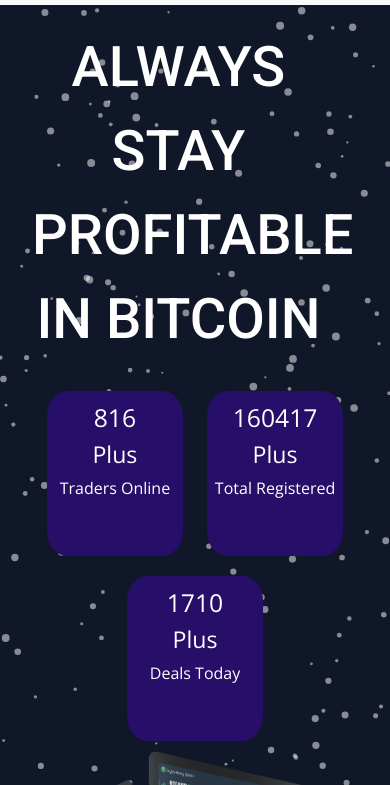
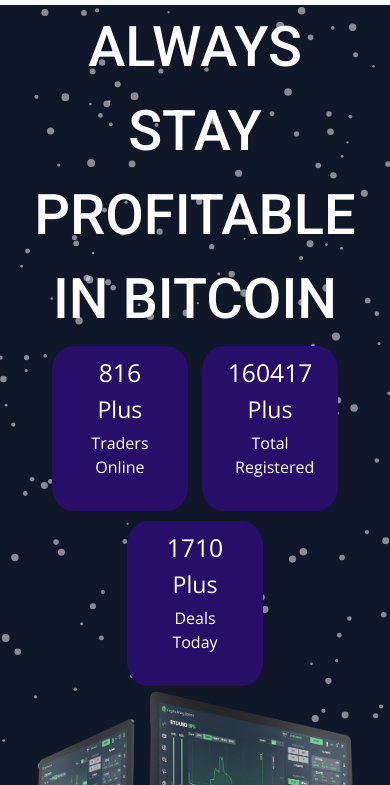
Before and after one commit to bigwells/expertstradefx.com, a plain HTML site: page index.html in a window 390 px wide. Shown: the part 59-844 px from the top of the page. Drawn offline with nearby package versions, Linux system fonts and the light colour scheme; a script that the page names is missing.

Commit message:
Add files via upload

```diff
--- a/css/styles.css
+++ b/css/styles.css
@@ -53,9 +53,9 @@ h1{
 
 }
 
-.p-container{
-    width: 60%;
-    margin-left: 30px;
+.title-p{
+    width: 70px;
+    margin: auto;
 }
 
 .pc-img{
@@ -264,8 +264,9 @@ h1{
 }
 
 @media(max-width: 1000px) {
-    #title{
+    .big-heading{
         width: 100%;
+        margin: auto;
     }
 
     .title-row{
@@ -273,6 +274,10 @@ h1{
         margin: auto;
     }
 
+    .header-container{
+        margin: 5px;
+    }
+
     .pc-img{
         position: static;
     }
--- a/index.html
+++ b/index.html
@@ -91,17 +91,17 @@
                         <div class="header-container">
                             <h2>816</h2>
                             <h3>Plus</h3>
-                            <p>Traders Online</p>
+                            <p class="title-p">Traders Online</p>
                         </div>
                         <div class="header-container">
                             <h2>160417</h2>
                             <h3>Plus</h3>
-                            <p>Total Registered</p>
+                            <p class="title-p">Total Registered</p>
                         </div>
                         <div class="header-container">
                             <h2>1710</h2>
                             <h3>Plus</h3>
-                            <p>Deals Today</p>
+                            <p class="title-p">Deals Today</p>
                         </div>
                     </div>
                 </div>
```
